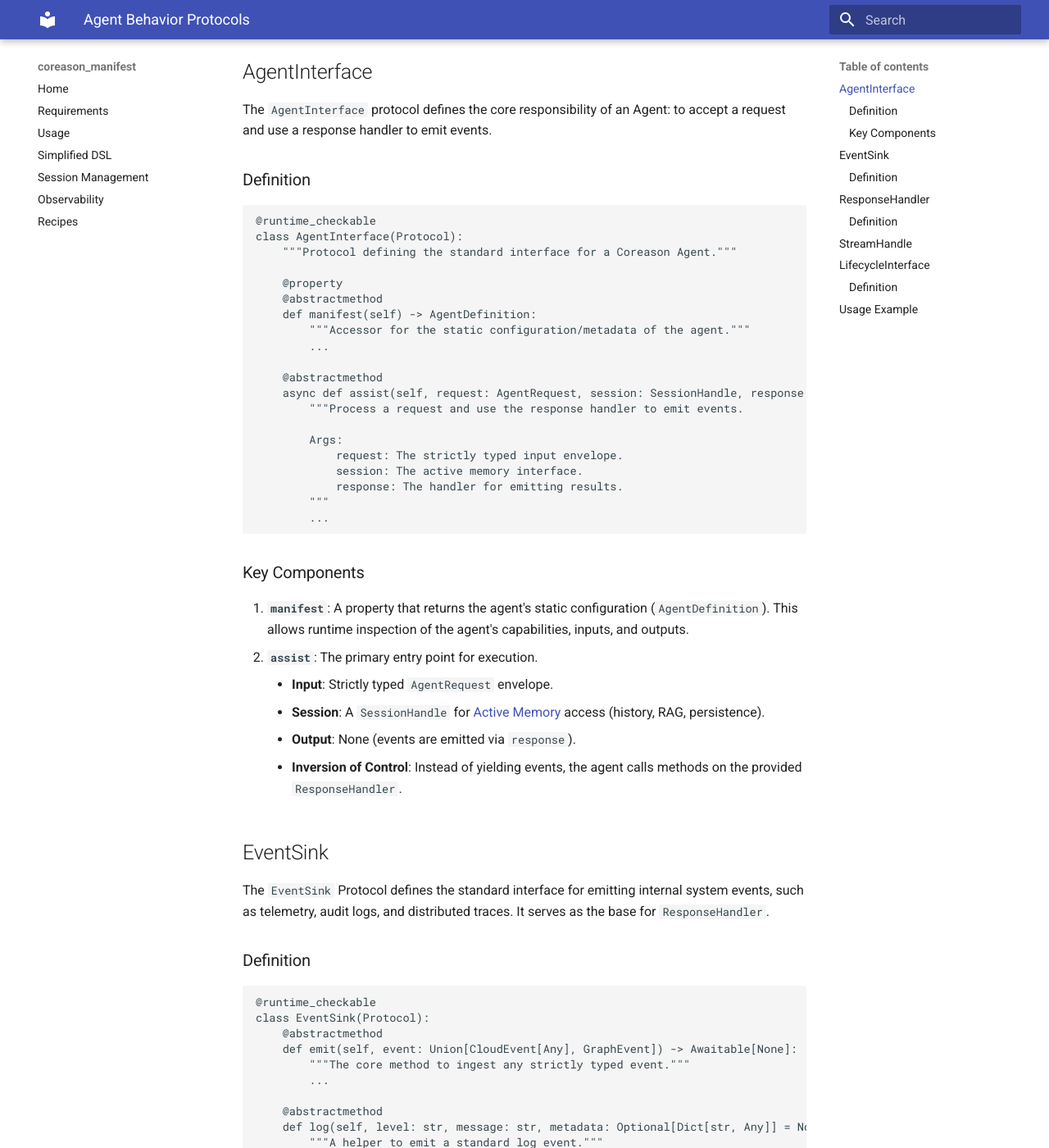
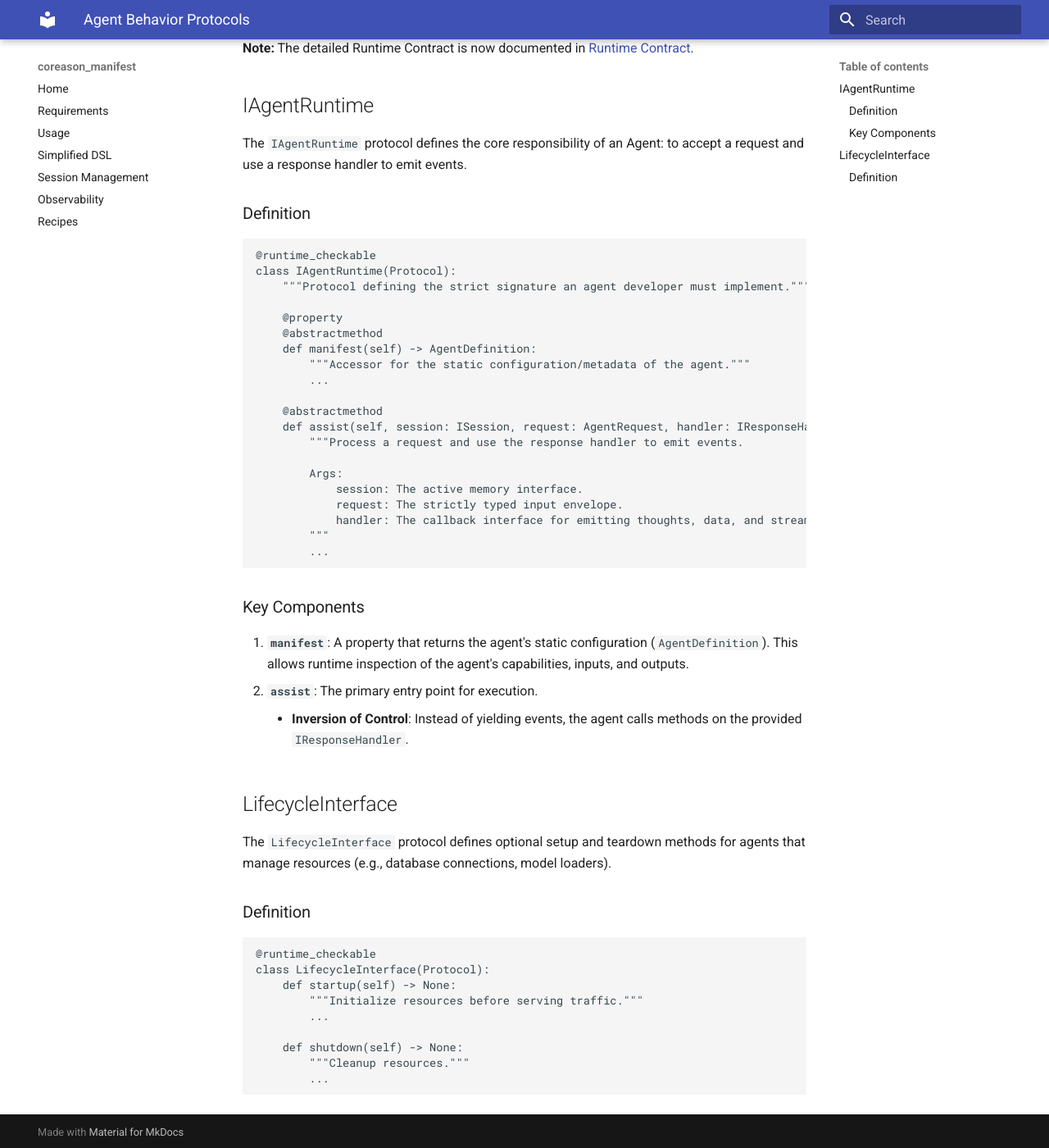
Before and after one commit to CoReason-AI/coreason-manifest, an MkDocs documentation site: the page built from docs/agent_behavior_protocols.md, in a window 1280 px wide and 1400 px high, scrolled down 294 px. Shown: the whole window at 82% size. Built offline with MkDocs 1.6.1 and Material for MkDocs 9.7.7, drawn with Linux system fonts in a browser that asks for light colours; some of the changed text lies outside the part shown.

Commit message:
Refactor Runtime Interfaces to define strict Protocols\n\n- Defined IStreamEmitter, IResponseHandler, ISession, IAgentRuntime in interfaces.py\n- Updated definitions/__init__.py exports\n- Added tests/test_interfaces.py and updated tests/test_stream_protocol.py\n- Updated documentation: README.md, agent_behavior_protocols.md, response_handler_protocol.md, stream_lifecycle.md\n- Added docs/runtime_contract.md
Co-authored-by: gowthamrao <13936600+gowthamrao@users.noreply.github.com>

````diff
--- a/docs/agent_behavior_protocols.md
+++ b/docs/agent_behavior_protocols.md
@@ -4,16 +4,18 @@ The `coreason_manifest` package defines the standard behavioral contracts that a
 
 They are defined in `src/coreason_manifest/definitions/interfaces.py` and are based on Python's `typing.Protocol` for structural subtyping.
 
-## AgentInterface
+**Note:** The detailed Runtime Contract is now documented in [Runtime Contract](runtime_contract.md).
 
-The `AgentInterface` protocol defines the core responsibility of an Agent: to accept a request and use a response handler to emit events.
+## IAgentRuntime
+
+The `IAgentRuntime` protocol defines the core responsibility of an Agent: to accept a request and use a response handler to emit events.
 
 ### Definition
 
 ```python
 @runtime_checkable
-class AgentInterface(Protocol):
-    """Protocol defining the standard interface for a Coreason Agent."""
+class IAgentRuntime(Protocol):
+    """Protocol defining the strict signature an agent developer must implement."""
 
     @property
     @abstractmethod
@@ -22,13 +24,13 @@ class AgentInterface(Protocol):
         ...
 
     @abstractmethod
-    async def assist(self, request: AgentRequest, session: SessionHandle, response: ResponseHandler) -> None:
+    def assist(self, session: ISession, request: AgentRequest, handler: IResponseHandler) -> Awaitable[None]:
         """Process a request and use the response handler to emit events.
 
         Args:
+            session: The active memory interface.
             request: The strictly typed input envelope.
-            session: The active memory interface.
-            response: The handler for emitting results.
+            handler: The callback interface for emitting thoughts, data, and streams.
         """
         ...
 ```
@@ -37,102 +39,7 @@ class AgentInterface(Protocol):
 
 1.  **`manifest`**: A property that returns the agent's static configuration (`AgentDefinition`). This allows runtime inspection of the agent's capabilities, inputs, and outputs.
 2.  **`assist`**: The primary entry point for execution.
-    *   **Input**: Strictly typed `AgentRequest` envelope.
-    *   **Session**: A `SessionHandle` for [Active Memory](active_memory_interface.md) access (history, RAG, persistence).
-    *   **Output**: None (events are emitted via `response`).
-    *   **Inversion of Control**: Instead of yielding events, the agent calls methods on the provided `ResponseHandler`.
-
-## EventSink
-
-The `EventSink` Protocol defines the standard interface for emitting internal system events, such as telemetry, audit logs, and distributed traces. It serves as the base for `ResponseHandler`.
-
-### Definition
-
-```python
-@runtime_checkable
-class EventSink(Protocol):
-    @abstractmethod
-    def emit(self, event: Union[CloudEvent[Any], GraphEvent]) -> Awaitable[None]:
-        """The core method to ingest any strictly typed event."""
-        ...
-
-    @abstractmethod
-    def log(self, level: str, message: str, metadata: Optional[Dict[str, Any]] = None) -> Awaitable[None]:
-        """A helper to emit a standard log event."""
-        ...
-
-    @abstractmethod
-    def audit(self, actor: str, action: str, resource: str, success: bool) -> Awaitable[None]:
-        """A helper to emit an immutable Audit Log entry."""
-        ...
-```
-
-## ResponseHandler
-
-The `ResponseHandler` Protocol decouples the agent's logic from the event transport (e.g., HTTP, WebSocket, SSE). It inherits from `EventSink`, allowing agents to use the same object for both user-facing responses and system logging.
-
-### Definition
-
-```python
-@runtime_checkable
-class ResponseHandler(EventSink, Protocol):
-    @abstractmethod
-    def thought(self, content: str, status: str = "IN_PROGRESS") -> Awaitable[None]:
-        """Emit a thinking block."""
-        ...
-
-    @abstractmethod
-    def markdown(self, content: str) -> Awaitable[None]:
-        """Emit a markdown block."""
-        ...
-
-    @abstractmethod
-    def data(
-        self,
-        data: Dict[str, Any],
-        title: Optional[str] = None,
-        view_hint: str = "JSON",
-    ) -> Awaitable[None]:
-        """Emit a data block."""
-        ...
-
-    @abstractmethod
-    def error(
-        self,
-        message: str,
-        details: Optional[Dict[str, Any]] = None,
-        recoverable: bool = False,
-    ) -> Awaitable[None]:
-        """Emit an error block."""
-        ...
-
-    @abstractmethod
-    def create_stream(
-        self, title: Optional[str] = None, metadata: Optional[Dict[str, Any]] = None
-    ) -> Awaitable[StreamHandle]:
-        """Create a new stream and return its handle."""
-        ...
-```
-
-## StreamHandle
-
-The `StreamHandle` Protocol encapsulates the lifecycle of a stream (Open -> Emit -> Close). See [Stream Identity and Lifecycle](stream_lifecycle.md) for details.
-
-```python
-@runtime_checkable
-class StreamHandle(Protocol):
-    @property
-    def stream_id(self) -> str: ...
-
-    @property
-    def is_active(self) -> bool: ...
-
-    async def write(self, chunk: str) -> None: ...
-
-    async def close(self) -> None: ...
-
-    async def abort(self, reason: str) -> None: ...
-```
+    *   **Inversion of Control**: Instead of yielding events, the agent calls methods on the provided `IResponseHandler`.
 
 ## LifecycleInterface
 
@@ -151,49 +58,3 @@ class LifecycleInterface(Protocol):
         """Cleanup resources."""
         ...
 ```
-
-## Usage Example
-
-```python
-import asyncio
-from typing import Any
-from coreason_manifest import AgentInterface, AgentRequest, ResponseHandler, AgentDefinition
-
-class EchoAgent:
-    """A simple agent that strictly implements AgentInterface."""
-
-    def __init__(self, manifest: AgentDefinition):
-        self._manifest = manifest
-
-    @property
-    def manifest(self) -> AgentDefinition:
-        return self._manifest
-
-    async def assist(self, request: AgentRequest, session: SessionHandle, response: ResponseHandler) -> None:
-        # Emit a "thinking" event
-        await response.thought("Processing request...")
-
-        # (Optional) Fetch context
-        # history = await session.history(limit=5)
-
-        # Create a stream for the output
-        stream = await response.create_stream(title="Echo Response")
-
-        try:
-            # Simulate streaming chunks
-            words = str(request.payload.get("query", "")).split()
-            for word in words:
-                await stream.write(word + " ")
-                await asyncio.sleep(0.1)
-
-            # Finalize the stream
-            await stream.close()
-
-        except Exception as e:
-            await stream.abort(str(e))
-            await response.error("Failed to stream response")
-
-# Runtime Check
-agent = EchoAgent(manifest=...)
-assert isinstance(agent, AgentInterface)  # True
-```
````
Also changed, not shown: README.md (+2 -2 lines), docs/response_handler_protocol.md (added, +69 -0 lines), docs/runtime_contract.md (added, +150 -0 lines), docs/stream_lifecycle.md (+22 -41 lines), 3 other files.
